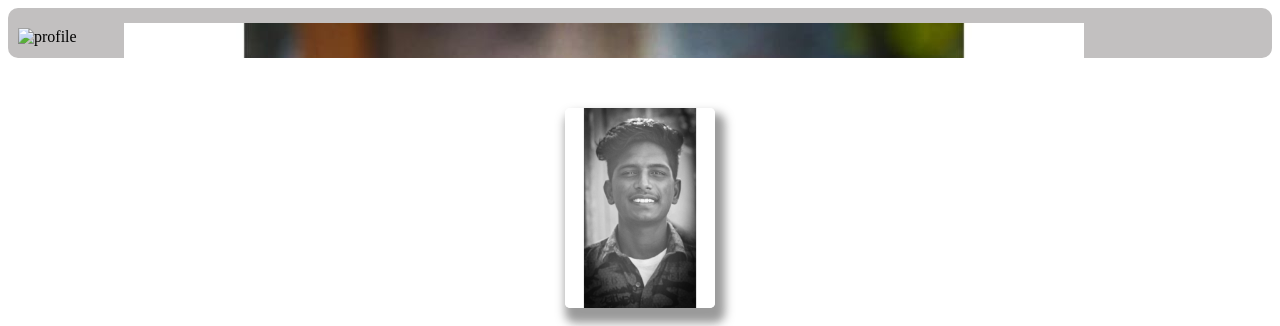
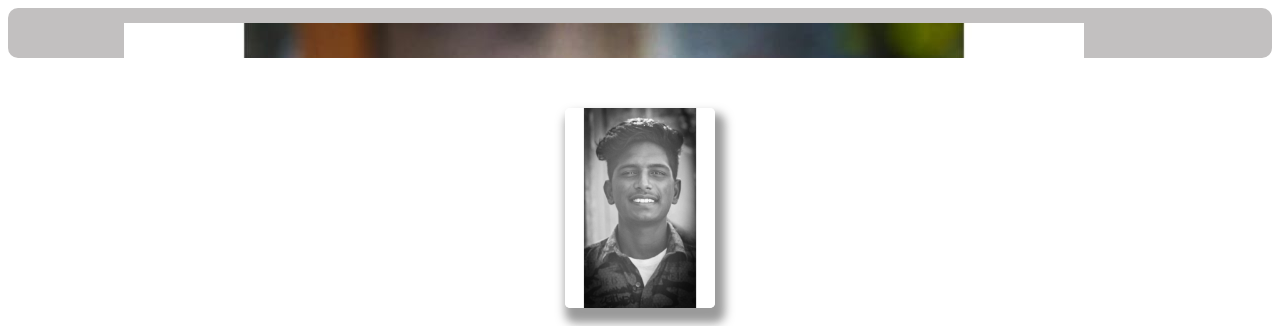
Before and after one commit to SRIMUTHU2003/PORTFOLIOS, a plain HTML site: page index.html in a window 1280 px wide. Shown: the top 326 px of the page. Drawn offline with Linux system fonts and the light colour scheme; a web font is replaced by a local one.

Commit message:
Update index.html

```diff
--- a/index.html
+++ b/index.html
@@ -9,7 +9,7 @@
 <body >
    <div class="header" >
 
-       <img src="" alt="profile">
+
     <div class="header1">
 <img src="muthu.JPG" alt="profile">
         <svg xmlns="http://www.w3.org/2000/svg" width="16" height="16" fill="currentColor" class="bi bi-telephone" viewBox="0 0 16 16">
```
